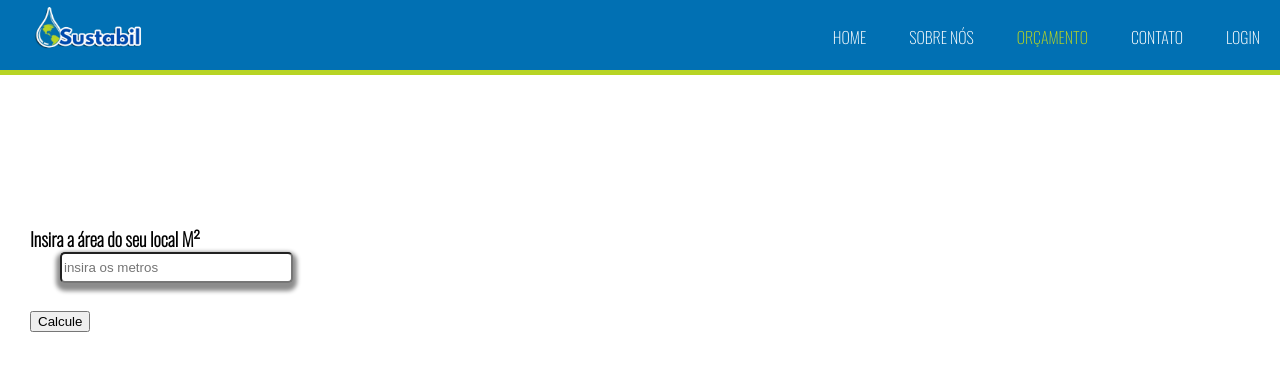
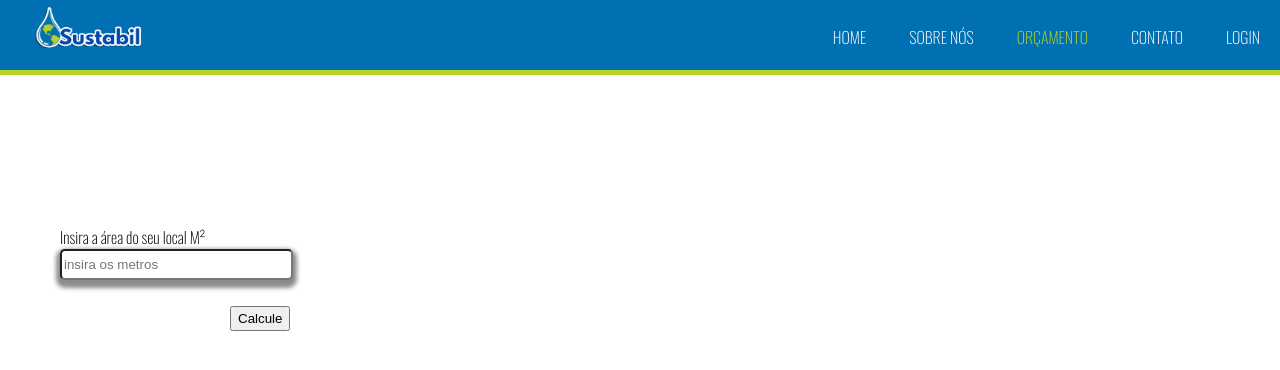
Before and after one commit to Anderson-MF/SPRINT2-SUSTABIL-PROJETO, a plain HTML site: page Site/serviços.html in a window 1280 px wide. Drawn offline with nearby package versions, Linux system fonts and the light colour scheme.

Commit message:
att site

```diff
--- a/Site/serviços.html
+++ b/Site/serviços.html
@@ -27,9 +27,9 @@
     </div>
 
     <div class="form">
-        <h3>Insira a área do seu local M²</h3>
+        <label class="label">Insira a área do seu local M²</label>
         <input type="number" class="input" id="valor1" placeholder="insira os metros" ><br> <!-- type usa para apenas aceitar numeros e não aceitar letras-->
-        <button onclick="calcular()" id="btn_calcular">Calcule</button><br><br>
+        <button class="btn" onclick="calcular()" id="btn_calcular">Calcule</button><br><br>
         <div id="div_teste"></div>
     </div>
 
--- a/Site/style_serviços.css
+++ b/Site/style_serviços.css
@@ -43,6 +43,10 @@ body {
     padding-top: 150px;
 }
 
+.label {
+    padding-left: 30px;
+}
+
 .input {
     height: 25px;
     width: 225px;
@@ -52,3 +56,8 @@ body {
     rgba(0, 0, 0, 0.45);
     border-radius: 5px;
 }
+
+.btn {
+    height: 25px;
+    margin-left: 200px;
+}
```
Also changed, not shown: Site/homepage.html (+1 -1 lines).
